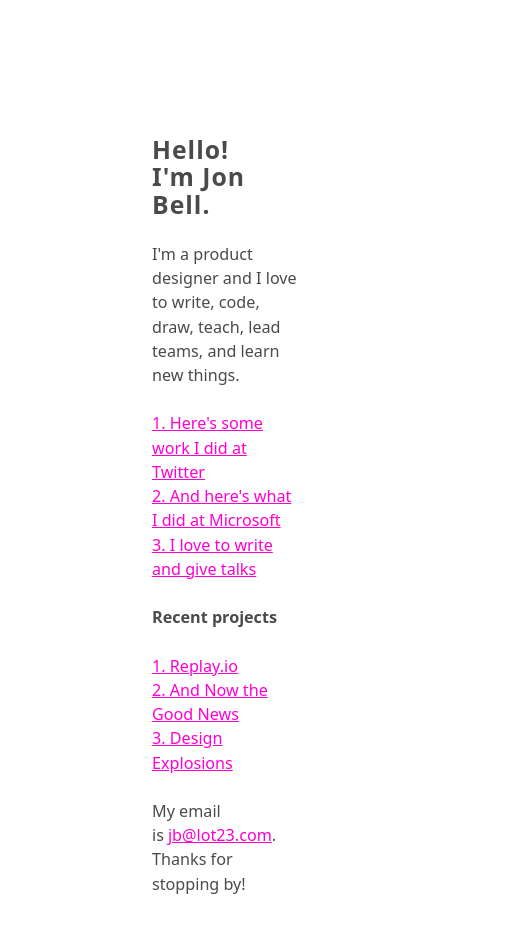
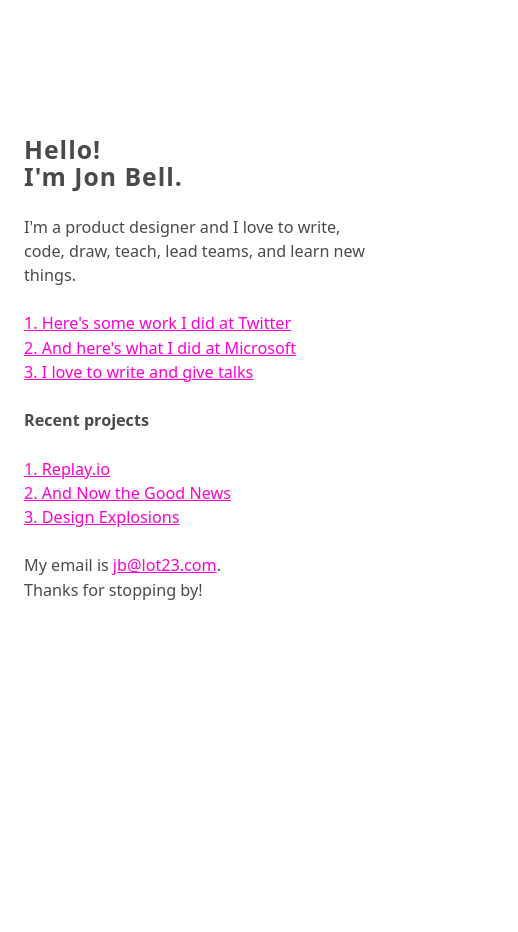
Before and after one commit to jonbell-lot23/lot23, a Next.js app: page / in a window 390 px wide. Shown: the top 932 px of the page, 518 px wide, since content can reach past the window. After the commit the page ends 844 px from the top, so only its background shows below. Built offline with nearby package versions, Linux system fonts and the light colour scheme.

Commit message:
Fixing moble

```diff
--- a/src/pages/index.tsx
+++ b/src/pages/index.tsx
@@ -13,10 +13,10 @@ export default function Home() {
 
   return (
     <>
-    <section className="w-full mx-32 my-28">
+    <section className="mx-0 my-28 sm:mx-32">
       <div>
         <div>
-          <div className="w-1/2">
+          <div className="w-full lg:w-1/2">
             <div className="WorkSection-content">
               <h3>Hello! <br />I'm Jon Bell.</h3>
               <p>
```
